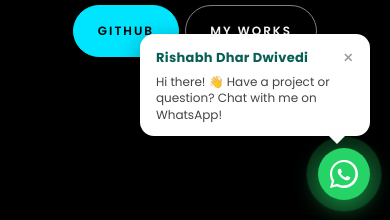
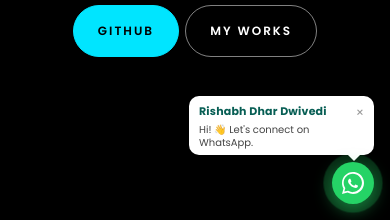
Before and after one commit to rishabh-dwivedi22/my-portfolio, a plain HTML site: page index.html in a window 390 px wide. Shown: the part 624-844 px from the top of the page. Drawn offline with Linux system fonts and the light colour scheme; no server answers; files whose address does not match are found by name.

Commit message:
Optimize WhatsApp floating button and chat bubble size for mobile

```diff
--- a/index.html
+++ b/index.html
@@ -115,8 +115,8 @@
 		/* Floating WhatsApp Widget */
 		.wa-float-container {
 			position: fixed;
-			bottom: 30px;
-			right: 30px;
+			bottom: 24px;
+			right: 24px;
 			z-index: 99999;
 			display: flex;
 			flex-direction: column;
@@ -127,16 +127,16 @@
 		.wa-chat-bubble {
 			background: #ffffff;
 			color: #222222;
-			padding: 12px 16px;
-			border-radius: 14px;
-			box-shadow: 0 8px 25px rgba(0, 0, 0, 0.35);
-			margin-bottom: 12px;
-			max-width: 260px;
+			padding: 8px 12px;
+			border-radius: 12px;
+			box-shadow: 0 6px 20px rgba(0, 0, 0, 0.3);
+			margin-bottom: 10px;
+			max-width: 210px;
 			position: relative;
 			cursor: pointer;
 			opacity: 0;
 			visibility: hidden;
-			transform: translateY(15px);
+			transform: translateY(12px);
 			transition: all 0.35s cubic-bezier(0.175, 0.885, 0.32, 1.275);
 		}
 
@@ -149,9 +149,9 @@
 		.wa-chat-bubble::after {
 			content: '';
 			position: absolute;
-			bottom: -8px;
-			right: 25px;
-			border-width: 8px 8px 0;
+			bottom: -7px;
+			right: 18px;
+			border-width: 7px 7px 0;
 			border-style: solid;
 			border-color: #ffffff transparent;
 		}
@@ -160,24 +160,24 @@
 			display: flex;
 			justify-content: space-between;
 			align-items: center;
-			margin-bottom: 4px;
+			margin-bottom: 2px;
 		}
 
 		.wa-bubble-name {
 			font-weight: 700;
 			color: #075e54;
-			font-size: 13px;
-			letter-spacing: 0.3px;
+			font-size: 11.5px;
+			letter-spacing: 0.2px;
 		}
 
 		.wa-close-btn {
 			background: none;
 			border: none;
-			font-size: 18px;
+			font-size: 15px;
 			line-height: 1;
 			color: #999999;
 			cursor: pointer;
-			padding: 0 0 0 8px;
+			padding: 0 0 0 6px;
 		}
 
 		.wa-close-btn:hover {
@@ -187,34 +187,34 @@
 		.wa-bubble-text {
 			margin: 0;
 			color: #444444;
-			line-height: 1.4;
-			font-size: 12px;
+			line-height: 1.35;
+			font-size: 11px;
 		}
 
 		.wa-btn {
-			width: 60px;
-			height: 60px;
+			width: 48px;
+			height: 48px;
 			background: #25d366;
 			color: #ffffff !important;
 			border-radius: 50%;
 			display: flex;
 			align-items: center;
 			justify-content: center;
-			box-shadow: 0 8px 24px rgba(37, 211, 102, 0.55);
+			box-shadow: 0 6px 18px rgba(37, 211, 102, 0.5);
 			text-decoration: none;
 			position: relative;
 			transition: transform 0.3s ease, box-shadow 0.3s ease;
 		}
 
 		.wa-btn:hover {
-			transform: scale(1.1);
-			box-shadow: 0 12px 28px rgba(37, 211, 102, 0.75);
+			transform: scale(1.08);
+			box-shadow: 0 8px 22px rgba(37, 211, 102, 0.7);
 			color: #ffffff;
 		}
 
 		.wa-btn svg {
-			width: 34px;
-			height: 34px;
+			width: 26px;
+			height: 26px;
 			fill: #ffffff;
 		}
 
@@ -235,26 +235,44 @@
 				opacity: 0.7;
 			}
 			100% {
-				transform: scale(1.65);
+				transform: scale(1.6);
 				opacity: 0;
 			}
 		}
 
-		@media (max-width: 576px) {
+		@media (max-width: 768px) {
 			.wa-float-container {
-				bottom: 20px;
-				right: 20px;
+				bottom: 16px;
+				right: 16px;
 			}
 			.wa-btn {
-				width: 52px;
-				height: 52px;
+				width: 42px;
+				height: 42px;
 			}
 			.wa-btn svg {
-				width: 28px;
-				height: 28px;
+				width: 22px;
+				height: 22px;
 			}
 			.wa-chat-bubble {
-				max-width: 230px;
+				max-width: 185px;
+				padding: 6px 10px;
+				margin-bottom: 7px;
+				border-radius: 10px;
+			}
+			.wa-chat-bubble::after {
+				right: 14px;
+				bottom: -6px;
+				border-width: 6px 6px 0;
+			}
+			.wa-bubble-name {
+				font-size: 11px;
+			}
+			.wa-bubble-text {
+				font-size: 10px;
+				line-height: 1.25;
+			}
+			.wa-close-btn {
+				font-size: 13px;
 			}
 		}
 	</style>
@@ -815,7 +833,7 @@
 				<span class="wa-bubble-name">Rishabh Dhar Dwivedi</span>
 				<button class="wa-close-btn" id="waCloseBubble" title="Close">&times;</button>
 			</div>
-			<p class="wa-bubble-text">Hi there! 👋 Have a project or question? Chat with me on WhatsApp!</p>
+			<p class="wa-bubble-text">Hi! 👋 Let's connect on WhatsApp.</p>
 		</div>
 		<a href="https://wa.me/918470977210?text=Hi%20Rishabh!%20I%20saw%20your%20portfolio%20and%20would%20like%20to%20connect%20with%20you."
 			class="wa-btn" target="_blank" rel="noopener noreferrer" title="Chat on WhatsApp" id="waButton">
```
